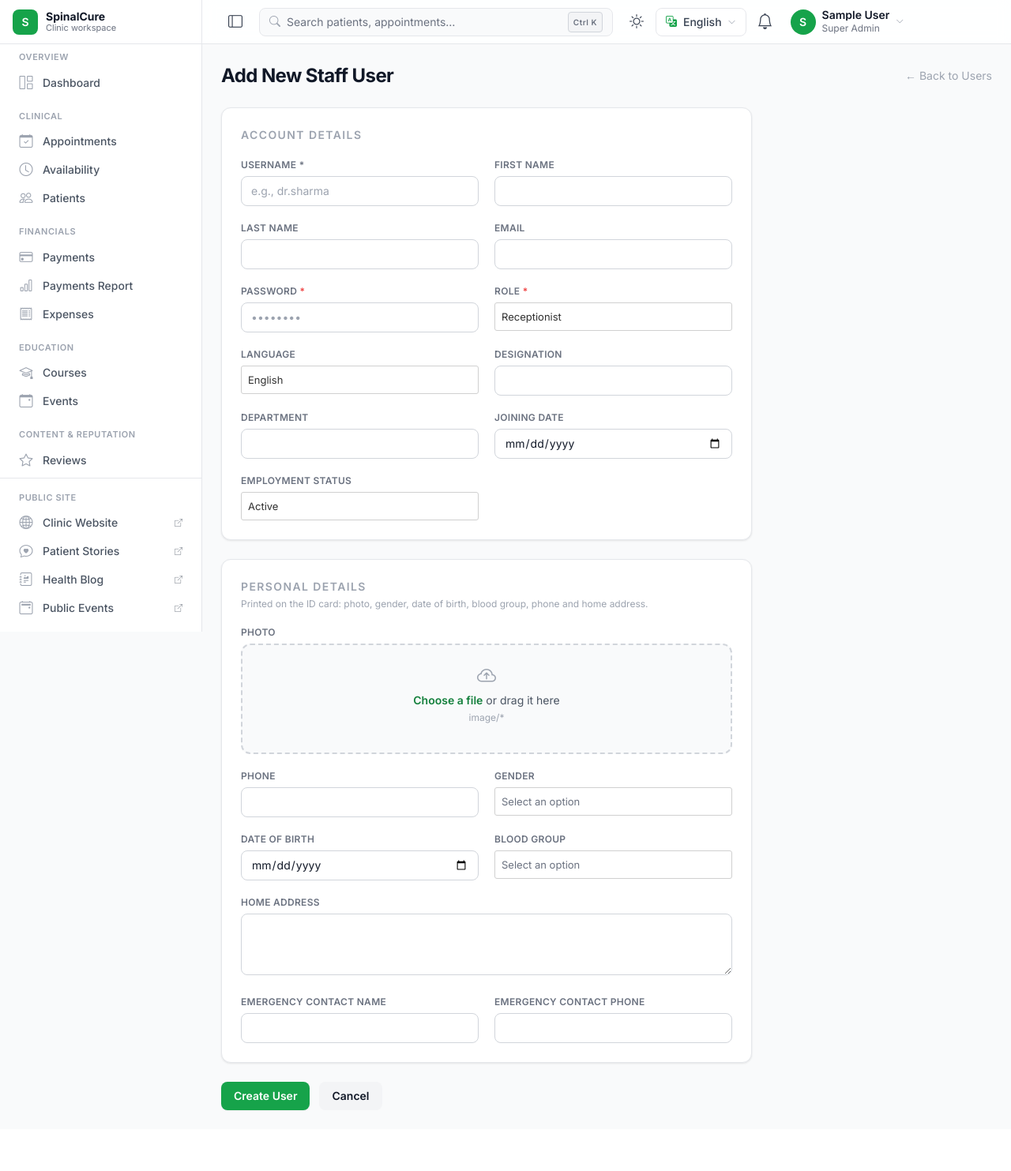
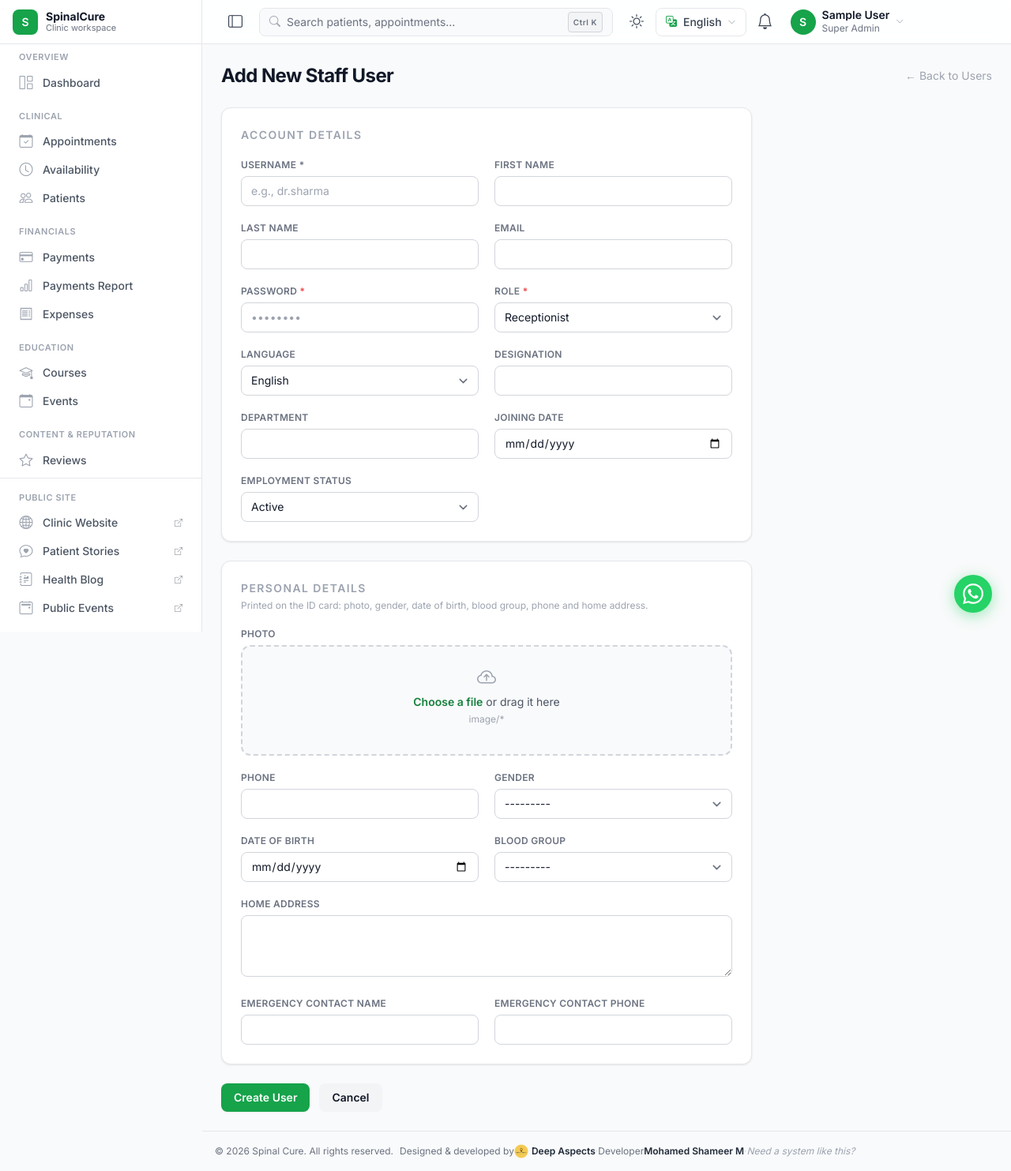
Before and after one commit to mohamedshameer1412/SpinalCure, a Django app: page /en/accounts/admin/users/create/ in a window 1280 px wide. Shown: the whole page at 79% size. Before the commit the page ends 1407 px from the top, so only its background shows below. Run offline with Django 4.2, Linux system fonts and the light colour scheme; the visitor is signed in with stand-in values (Sample User, id 1); data that the repository does not hold is empty; parts of the project's set-up code (start-up, migrations or seed data) failed here and were passed over; some libraries are stand-ins or nearby versions.

Commit message:
feat: marketing upgrades — WhatsApp float btn, OG meta, Powered by badge, single-line footer
- base.html: OG meta tags (og:title, og:description, og:site_name, og:type)
- base.html: rel=me links to deepaspects.vercel.app + shameer portfolio
- base.html: author meta tag (Mohamed Shameer M — Deep Aspects)
- base.html: floating WhatsApp button (wa.me/916380652935, pre-filled msg)
- invoice.html: 'Powered by Deep Aspects' amber pill badge in print footer
- public/footer.html: single-line layout fix (remove pb-24 / flex-col / pe-40)
- login.html: credits already included (no change needed)

```diff
--- a/templates/base.html
+++ b/templates/base.html
@@ -2,13 +2,23 @@
 {% load static %}
 {% get_current_language as LANGUAGE_CODE %}{% get_current_language_bidi as RTL %}{% get_available_languages as LANGUAGES %}
 <!DOCTYPE html>
-<html lang="{{ LANGUAGE_CODE }}" dir="{% if RTL %}rtl{% else %}ltr{% endif %}">
+<html lang="{{ LANGUAGE_CODE }}" dir="{% if RTL %}rtl{% else %}ltr{% endif %}" data-ts-placeholder="{% translate 'Select an option' %}" data-ts-no-results="{% translate 'No results found' %}">
 
 <head>
     <meta charset="UTF-8">
     <meta name="viewport" content="width=device-width, initial-scale=1.0">
     <meta name="color-scheme" content="light dark">
     <title>{% block title %}SpinalCure{% endblock %}</title>
+
+    {# ── Open Graph / Social meta ───────────────────────────────────── #}
+    <meta property="og:type" content="website">
+    <meta property="og:site_name" content="{{ clinic.name|default:'SpinalCure' }}">
+    <meta property="og:title" content="{% block og_title %}{{ clinic.name|default:'SpinalCure' }} — Clinic Management{% endblock %}">
+    <meta property="og:description" content="Built by Deep Aspects · deepaspects.vercel.app">
+    <meta name="author" content="Mohamed Shameer M — Deep Aspects">
+    {# rel=me: links this site to Deep Aspects portfolio for SEO graph #}
+    <link rel="me" href="https://deepaspects.vercel.app/">
+    <link rel="me" href="https://shameer-room-portfolio.netlify.app/">
 
     {% if clinic and clinic.logo %}<link rel="icon" href="{{ clinic.logo.url }}">
     {% elif clinic_logo_url %}<link rel="icon" href="{{ clinic_logo_url }}">
@@ -20,6 +30,8 @@
     <link rel="stylesheet" href="{% static 'css/tailwind.css' %}">
     <link rel="stylesheet" href="{% static 'css/fonts.css' %}">
     <link rel="stylesheet" href="{% static 'vendor/bootstrap-icons/bootstrap-icons.min.css' %}">
+    <link rel="stylesheet" href="{% static 'vendor/flatpickr/flatpickr.min.css' %}">
+    <script defer src="{% static 'vendor/flatpickr/flatpickr.min.js' %}"></script>
     <link rel="stylesheet" href="{% static 'vendor/tom-select/tom-select.css' %}">
     <script src="{% static 'vendor/tom-select/tom-select.complete.min.js' %}"></script>
     <script src="{% static 'vendor/chart.umd.min.js' %}"></script>
@@ -76,6 +88,10 @@
 
             {% block content %}{% endblock %}
         </main>
+        <footer class="mx-auto flex w-full max-w-[1600px] flex-col gap-2 border-t border-gray-200 px-4 py-4 text-xs text-gray-500 md:flex-row md:items-center md:justify-between md:px-6">
+            <p>© {% now "Y" %} {{ clinic.name|default:"Spinal Cure" }}. {% translate "All rights reserved." %}</p>
+            {% include "components/credits.html" %}
+        </footer>
     </div>
 
     <!-- Toasts: Django messages are shown here -->
@@ -94,23 +110,29 @@
 
     {% block extra_scripts %}{% endblock %}
 
-    <script>
-        // Searchable dropdowns: every <select> except those marked .no-ts
-        document.addEventListener('DOMContentLoaded', function () {
-            document.querySelectorAll('select:not(.no-ts)').forEach(function (el) {
-                var ts = new TomSelect(el, {
-                    create: false,
-                    placeholder: el.getAttribute('data-placeholder') || '{% trans "Select an option" %}',
-                    sortField: (el.name === 'category' || el.classList.contains('no-sort')) ? null : { field: 'text', direction: 'asc' },
-                });
-                ts.on('change', function () { el.dispatchEvent(new Event('change')); });   // keeps onchange="this.form.submit()" working
-            });
-        });
-    </script>
 
     {% include "partials/security_modal.html" %}
     {% include "partials/three_step_confirm.html" %}
     {% include 'components/confirm_modal.html' %}
+
+    {# ── WhatsApp floating contact button ─────────────────────────── #}
+    <a href="https://wa.me/916380652935?text=Hi%2C%20I%20saw%20your%20SpinalCure%20system%20and%20I%27m%20interested!"
+       target="_blank" rel="noopener noreferrer"
+       aria-label="Chat on WhatsApp"
+       title="Chat on WhatsApp — Deep Aspects"
+       style="position:fixed;bottom:24px;right:24px;z-index:9999;
+              display:flex;align-items:center;justify-content:center;
+              width:48px;height:48px;border-radius:50%;
+              background:#25D366;box-shadow:0 4px 18px rgba(37,211,102,.45);
+              text-decoration:none;transition:transform .2s,box-shadow .2s"
+       onmouseover="this.style.transform='scale(1.12)';this.style.boxShadow='0 6px 24px rgba(37,211,102,.65)'"
+       onmouseout="this.style.transform='scale(1)';this.style.boxShadow='0 4px 18px rgba(37,211,102,.45)'">
+      {# WhatsApp SVG icon #}
+      <svg xmlns="http://www.w3.org/2000/svg" viewBox="0 0 24 24" fill="white"
+           style="width:26px;height:26px;flex-shrink:0" aria-hidden="true">
+        <path d="M17.472 14.382c-.297-.149-1.758-.867-2.03-.967-.273-.099-.471-.148-.67.15-.197.297-.767.966-.94 1.164-.173.199-.347.223-.644.075-.297-.15-1.255-.463-2.39-1.475-.883-.788-1.48-1.761-1.653-2.059-.173-.297-.018-.458.13-.606.134-.133.298-.347.446-.52.149-.174.198-.298.298-.497.099-.198.05-.371-.025-.52-.075-.149-.669-1.612-.916-2.207-.242-.579-.487-.5-.669-.51-.173-.008-.371-.01-.57-.01-.198 0-.52.074-.792.372-.272.297-1.04 1.016-1.04 2.479 0 1.462 1.065 2.875 1.213 3.074.149.198 2.096 3.2 5.077 4.487.709.306 1.262.489 1.694.625.712.227 1.36.195 1.871.118.571-.085 1.758-.719 2.006-1.413.248-.694.248-1.289.173-1.413-.074-.124-.272-.198-.57-.347m-5.421 7.403h-.004a9.87 9.87 0 01-5.031-1.378l-.361-.214-3.741.982.998-3.648-.235-.374a9.86 9.86 0 01-1.51-5.26c.001-5.45 4.436-9.884 9.888-9.884 2.64 0 5.122 1.03 6.988 2.898a9.825 9.825 0 012.893 6.994c-.003 5.45-4.437 9.884-9.885 9.884m8.413-18.297A11.815 11.815 0 0012.05 0C5.495 0 .16 5.335.157 11.892c0 2.096.547 4.142 1.588 5.945L.057 24l6.305-1.654a11.882 11.882 0 005.683 1.448h.005c6.554 0 11.89-5.335 11.893-11.893a11.821 11.821 0 00-3.48-8.413z"/>
+      </svg>
+    </a>
 </body>
 
 </html>
```
Also changed, not shown: templates/payments/invoice.html (+15 -1 lines), templates/public/footer.html (+11 -3 lines).
